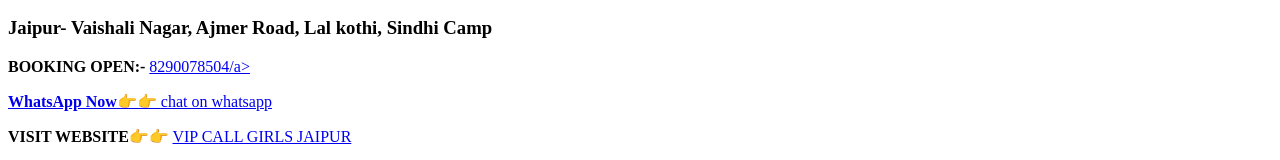
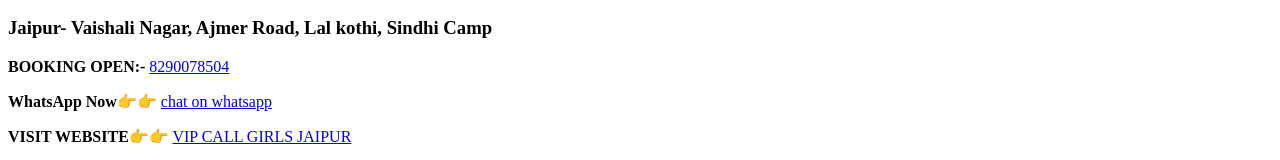
Before and after one commit to vipcallgirljaipur/vipcallgirljaipur, a plain HTML site: page index.html in a window 1280 px wide. Shown: the part 149-309 px from the top of the page. Drawn offline with Linux system fonts and the light colour scheme.

Commit message:
Update index.html

```diff
--- a/index.html
+++ b/index.html
@@ -19,7 +19,7 @@
 
     <main>
         <p>
-            <strong>BOOKING OPEN:-</strong> <a href="tel:+918290078504">8290078504/a>
+            <strong>BOOKING OPEN:-</strong> <a href="tel:+918290078504">8290078504</a>
         </p>
         <p>
             <strong>WhatsApp Now</strong>👉👉 <a href="https://wa.me/8290078504">chat on whatsapp</a>
```
